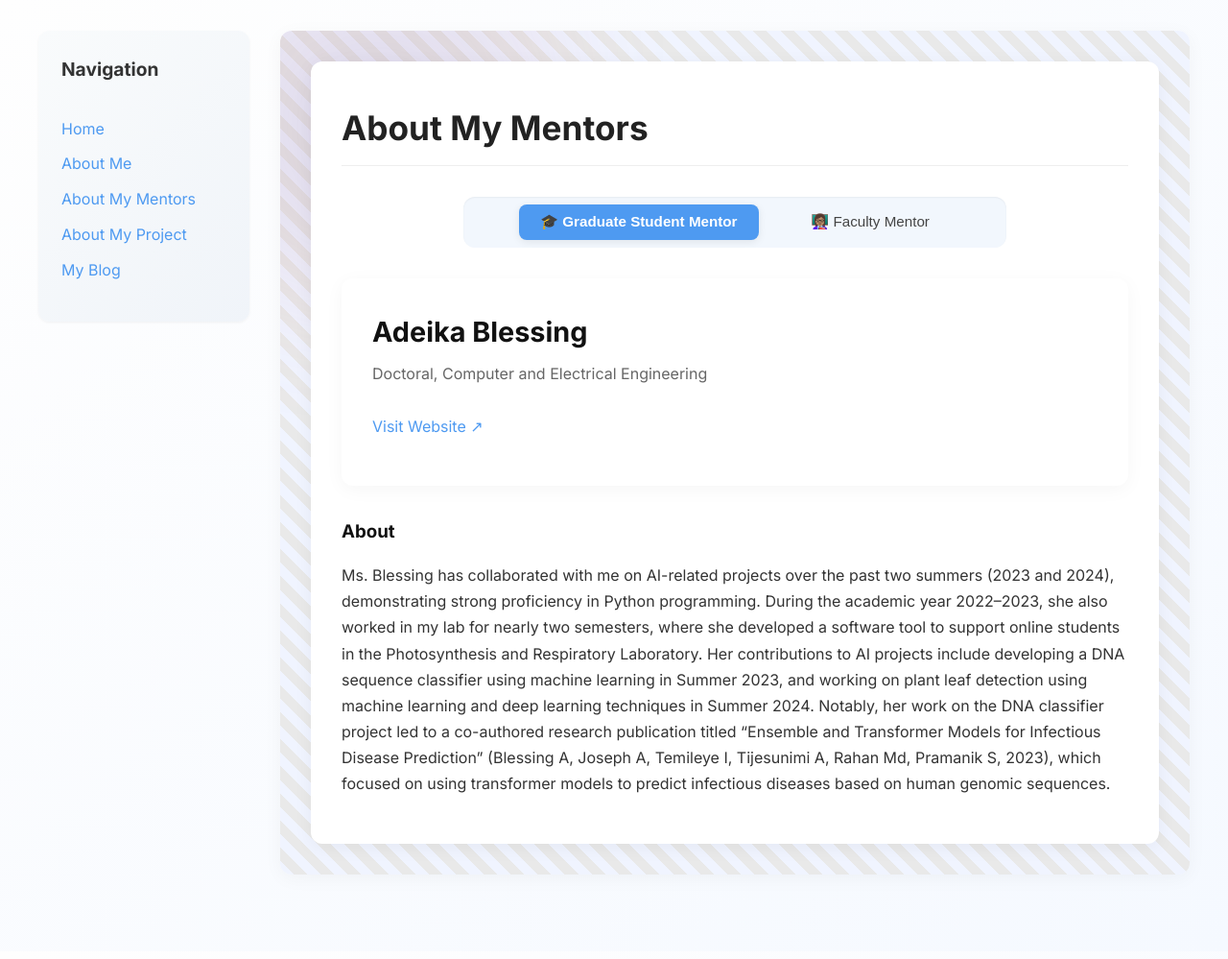
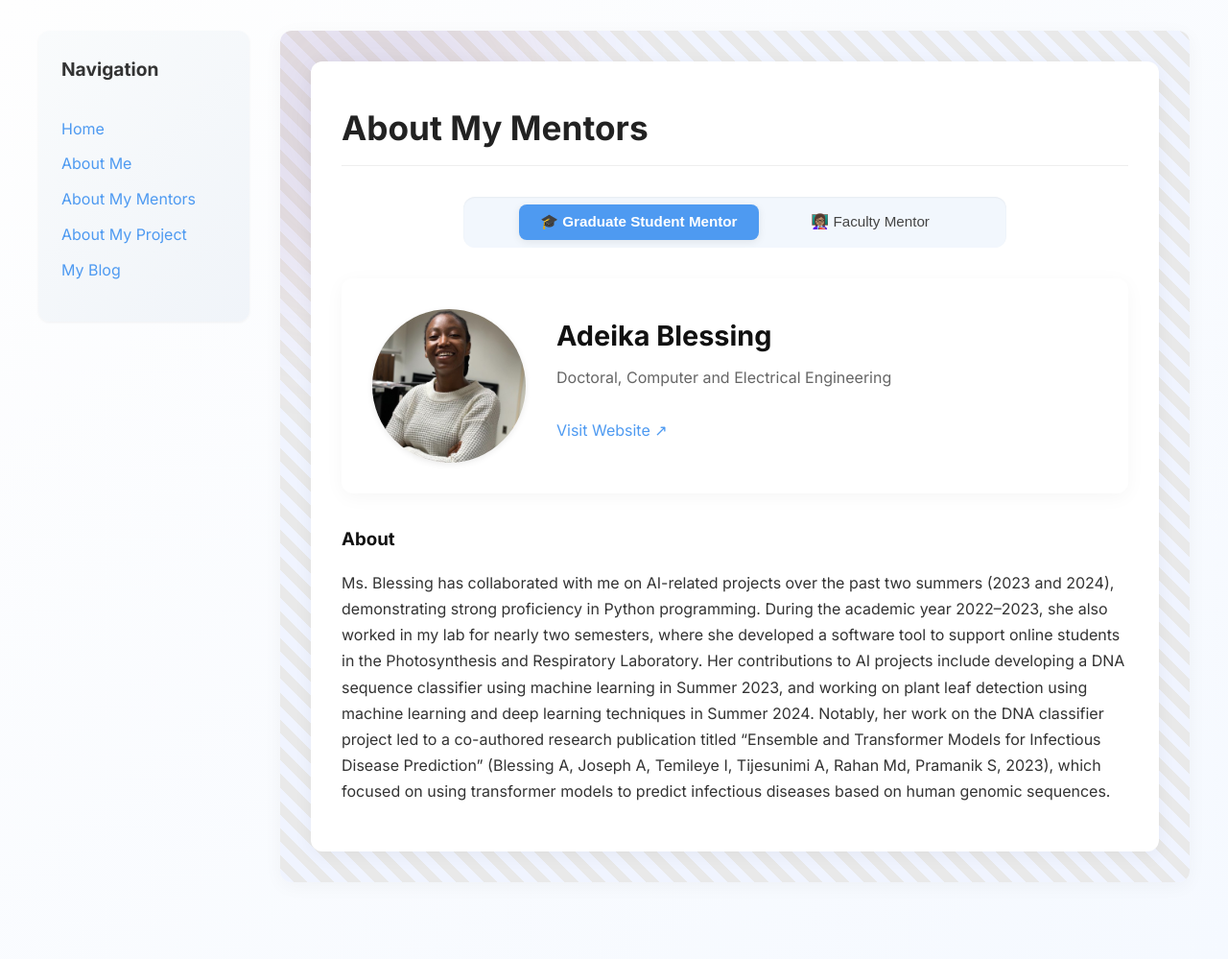
Before and after one commit to 4Carah/4Carah.github.io, a Jekyll site: the page built from pages/about-my-mentor.md, in a window 1280 px wide. Shown: the whole page at 96% size. Built offline with Jekyll 4.4.1, drawn with Linux system fonts in a browser that asks for light colours.

Commit message:
Update about-my-mentor.md

```diff
--- a/pages/about-my-mentor.md
+++ b/pages/about-my-mentor.md
@@ -6,7 +6,7 @@ permalink: /about-my-mentor.html
 graduate_mentor:
   name: Adeika Blessing
   title: Doctoral, Computer and Electrical Engineering
-  image:
+  image: assets/images/blessing.jpg
   website: https://www.linkedin.com/in/blessing-isoyiza-adeika/
   bio: |
     Ms. Blessing has collaborated with me on AI-related projects over the past two summers (2023 and 2024), demonstrating strong proficiency in Python programming. During the academic year 2022–2023, she also worked in my lab for nearly two semesters, where she developed a software tool to support online students in the Photosynthesis and Respiratory Laboratory. Her contributions to AI projects include developing a DNA sequence classifier using machine learning in Summer 2023, and working on plant leaf detection using machine learning and deep learning techniques in Summer 2024. Notably, her work on the DNA classifier project led to a co-authored research publication titled "Ensemble and Transformer Models for Infectious Disease Prediction" (Blessing A, Joseph A, Temileye I, Tijesunimi A, Rahan Md, Pramanik S, 2023), which focused on using transformer models to predict infectious diseases based on human genomic sequences.
```
